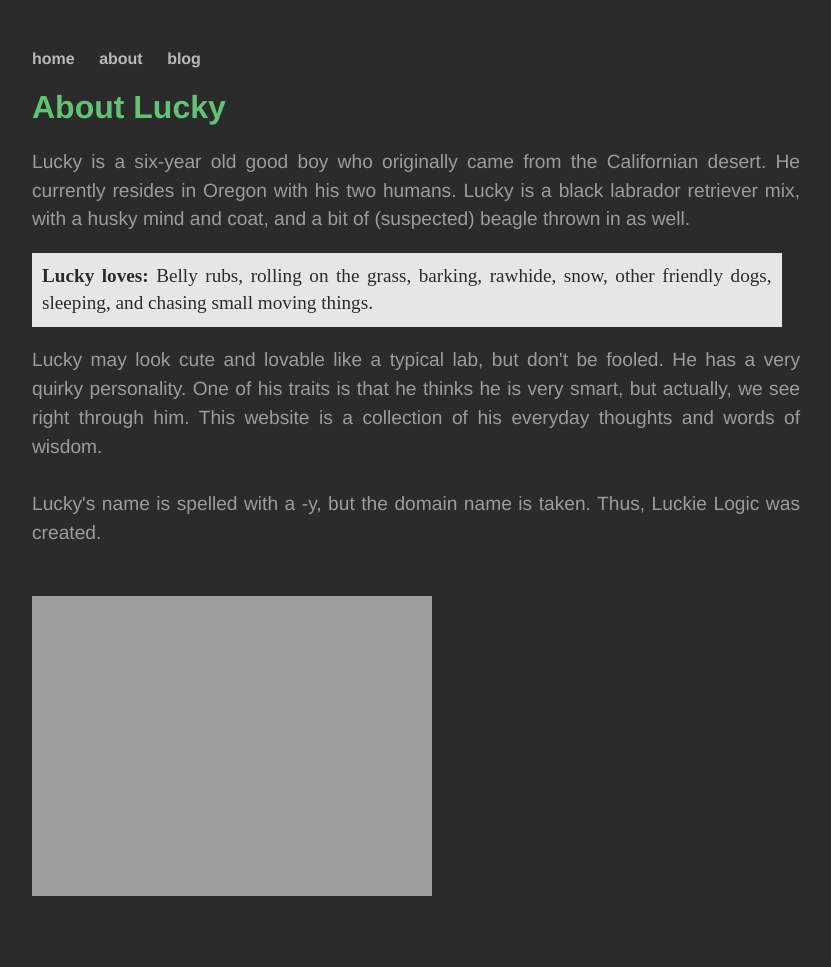
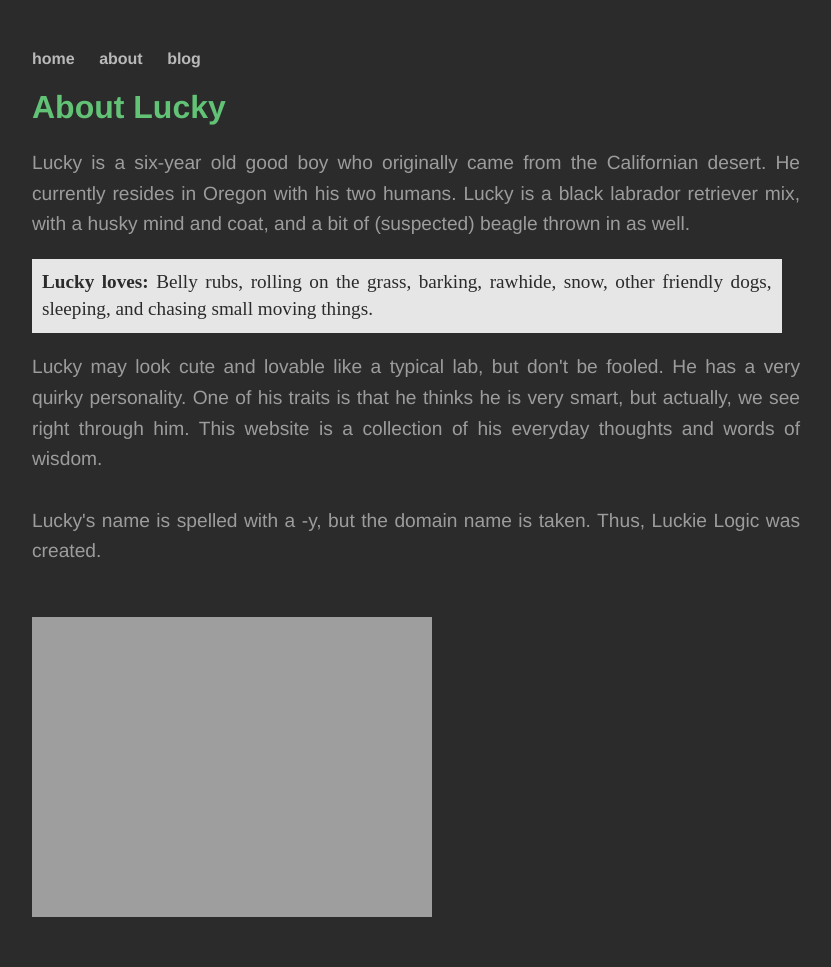
Before and after one commit to luckielogic/luckielogic.github.io, a Jekyll site: the page built from about/index.html, in a window 1280 px wide. Shown: the whole page, without its empty margins (18-849 px from the left). Built offline with Jekyll 4.4.1, drawn with Linux system fonts in a browser that asks for light colours; before the commit the page ends 946 px from its top, so only the background shows below that.

Commit message:
Update main.css

```diff
--- a/css/main.css
+++ b/css/main.css
@@ -58,7 +58,7 @@
 }
 p.about, .postContainer {
     font-size: 1.2em;
-    line-height: 1.5em;
+    line-height: 1.6em;
     color: #9c9c9c;
     font-family:'Helvetica', 'Arial', 'Sans-Serif';
     text-align: justify;
@@ -90,10 +90,12 @@
         width: 95%;
         background: #e6e6e6;
         color: #2b2b2b;
-        padding: 20px;
+        padding: 30px;
         font-size: 1.3em;
-        line-height: 1.4em;
+        line-height: 2em;
         font-family:'Rockwell';
+        margin-top: 20px;
+        margin-bottom: 20px;
     }
     p.about, .postContainer {
         font-size: 1.3em;
```
